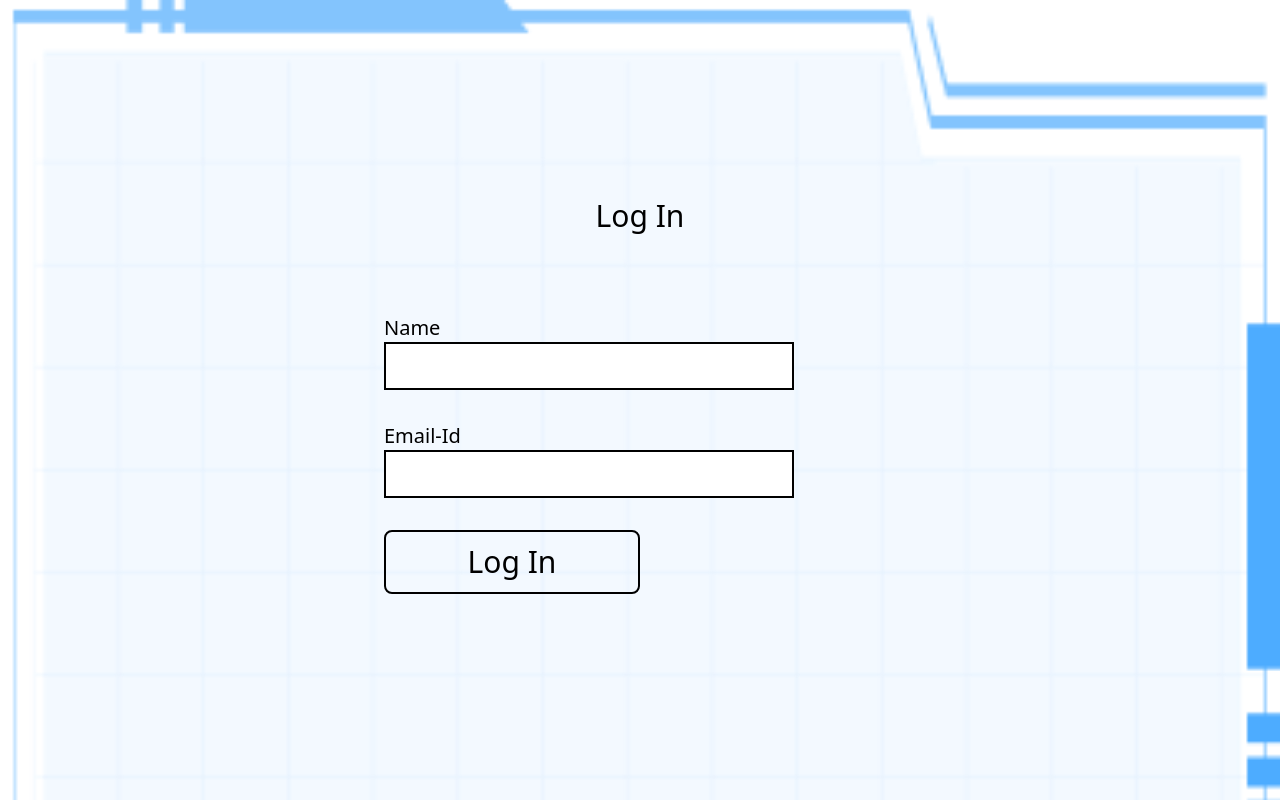
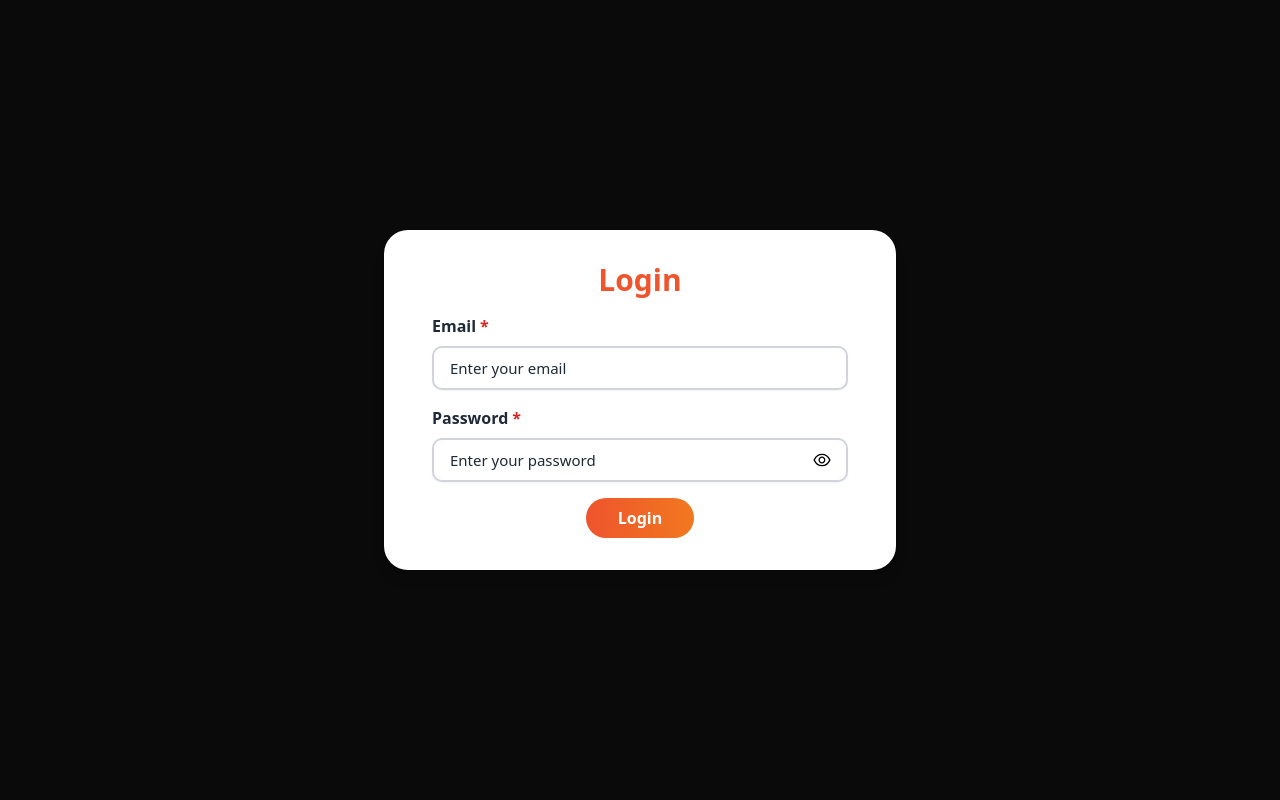
Before and after one commit to prateekgarg08/aagam, a Next.js app: page /login in a window 1280 px wide. Built offline with nearby package versions, Linux system fonts and the light colour scheme.

Commit message:
login page done

```diff
--- /dev/null
+++ b/src/components/Common/Input.tsx
@@ -0,0 +1,79 @@
+import { Dispatch, FC, SetStateAction, useEffect, useState } from 'react'
+import { AiOutlineEye, AiOutlineEyeInvisible } from 'react-icons/ai'
+
+export const Input: FC<{
+  label: string
+  type: string
+  name: string
+  icon?: any
+  required: boolean
+  value: any
+  placeholder: string
+  setValue: Dispatch<SetStateAction<any>>
+  error?: any
+}> = ({
+  label,
+  type,
+  name,
+  required,
+  icon,
+  error,
+  placeholder,
+  value,
+  setValue,
+}) => {
+  //? states
+  const [showPassword, setShowPassword] = useState(false)
+  const [typeState, setTypeState] = useState(type)
+
+  //? effects
+  useEffect(() => {
+    if (showPassword) {
+      setTypeState('text')
+    } else setTypeState(type)
+  }, [showPassword, type])
+  return (
+    <div className="flex flex-col gap-2 w-full">
+      {label && (
+        <label
+          htmlFor={label}
+          className="text-base flex items-center gap-1 font-semibold capitalize text-gray-800"
+        >
+          <span>{label}</span>
+          <span className={`${required ? 'block' : 'hidden'} text-red-600`}>
+            *
+          </span>
+        </label>
+      )}
+      <div className="relative flex items-center justify-center w-full">
+        {type == 'password' && (
+          <button
+            onClick={() => setShowPassword(!showPassword)}
+            className={`absolute text-xl right-4`}
+          >
+            {!showPassword ? <AiOutlineEye /> : <AiOutlineEyeInvisible />}
+          </button>
+        )}
+        {icon && (
+          <div className="absolute inset-y-0 left-0 flex items-center pl-3 pointer-events-none">
+            {icon}
+          </div>
+        )}
+        <input
+          name={name}
+          id={name}
+          value={value}
+          type={typeState}
+          onChange={setValue}
+          placeholder={placeholder}
+          className={`${
+            icon ? 'pl-9' : ''
+          } px-4 bg-white w-full border-2 py-2 rounded-[10px] shadow-sm border-gray-300 text-black outline-0 focus-visible:border-2 placeholder:text-gray-800 placeholder:text-[15px]  ${
+            error ? 'animate-wiggle border-Red' : 'focus-visible:border-primary'
+          }`}
+        />
+      </div>
+      {error && <p className="text-base font-semibold text-red-600">{error}</p>}
+    </div>
+  )
+}
--- a/src/pages/login.tsx
+++ b/src/pages/login.tsx
@@ -1,48 +1,41 @@
-export default function register() {
+import { Input } from '@/components/Common/Input'
+import { useState } from 'react'
+
+export default function Register() {
+  //? states
+  const [email, setEmail] = useState<string>('')
+  const [password, setPassword] = useState<string>('')
+
+  //? contexts
   return (
-    <div className="bg-br bg-cover gap-8 justify-center relative flex flex-col items-center z-20 w-full h-screen">
-      <div className="flex justify-center items-center w-full mt-8">
-        <div className="text-3xl text-black text-center">Log In</div>
+    <div className="flex items-center justify-center h-screen w-full bg-bgBlack">
+      <div className="rounded-3xl shadow-lg bg-white py-8 px-12 flex flex-col items-center gap-4 w-2/5">
+        <p className="text-3xl font-bold text-primary">Login</p>
+        <Input
+          type="text"
+          label="Email"
+          name="email"
+          placeholder="Enter your email"
+          required={true}
+          setValue={(e) => setEmail(e.target.value)}
+          value={email}
+        />
+        <Input
+          type="password"
+          label="Password"
+          name="password"
+          placeholder="Enter your password"
+          required={true}
+          setValue={(e) => setPassword(e.target.value)}
+          value={password}
+        />
+        <button
+          onClick={() => {}}
+          className="flex items-center gap-3 font-semibold text-white rounded-full px-8 py-2 bg-gradient-to-r from-primary to-secondary hover:from-secondary hover:to-primary duration-300 transition-all"
+        >
+          <span className="">Login</span>
+        </button>
       </div>
-
-      <div className="w-4/5">
-        <div className="mt-8 mb-6 flex flex-col justify-between h-full w-full">
-          <div className="flex-col md:flex sm:flex md:flex-row justify-center items-center">
-            <div className="w-3/5 xl:w-1/2 sm:w-full flex-col  flex justify-center items-center">
-              <div className="m-4 w-full flex-col">
-                <div className="text-xl text-black">Name</div>
-                <input
-                  type="text"
-                  className="w-4/5 h-12 border-2 border-black"
-                />
-              </div>
-
-              <div className="m-4 w-full flex-col">
-                <div className="text-xl text-black">Email-Id</div>
-                <input
-                  type="text"
-                  className=" h-12 border-2 w-4/5 border-black"
-                />
-              </div>
-
-              <div className="m-4 w-full flex-col">
-                <div className="w-1/2 h-1/2 sm:w-1/2 sm:h-full p-3 border-2 border-black rounded-lg flex items-center justify-center">
-                  <div className="text-center text-3xl   text-black ">
-                    Log In
-                  </div>
-                </div>
-              </div>
-            </div>
-          </div>
-        </div>
-      </div>
-      {/* <div className=" m-4 w-full h-full flex items-center justify-center">
-        <div className="w-1/4 h-1/2 sm:w-3/4 p-3 border-2 border-black rounded-lg flex items-center justify-center">
-          <div className="text-center text-3xl sm:text-xl  text-black ">
-            Log In
-          </div>
-        </div>
-      </div> */}
     </div>
   )
 }
```
